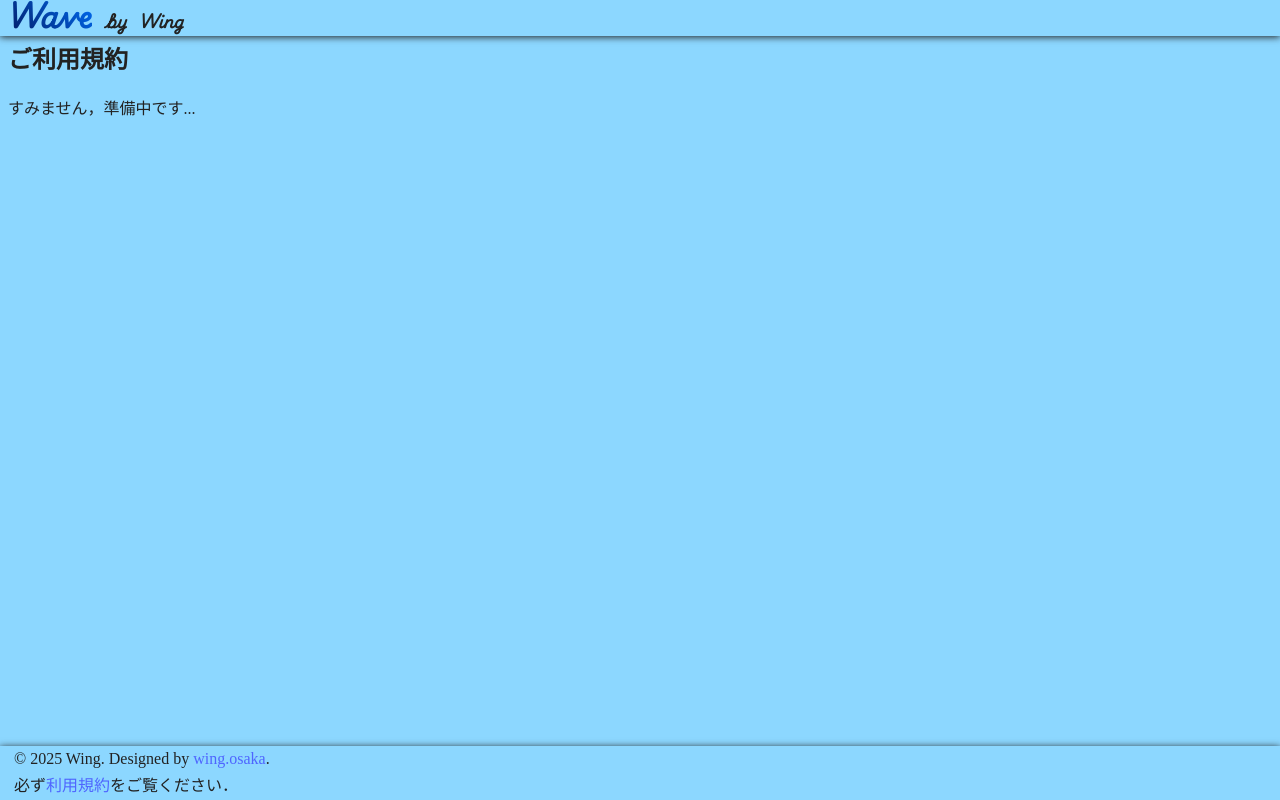
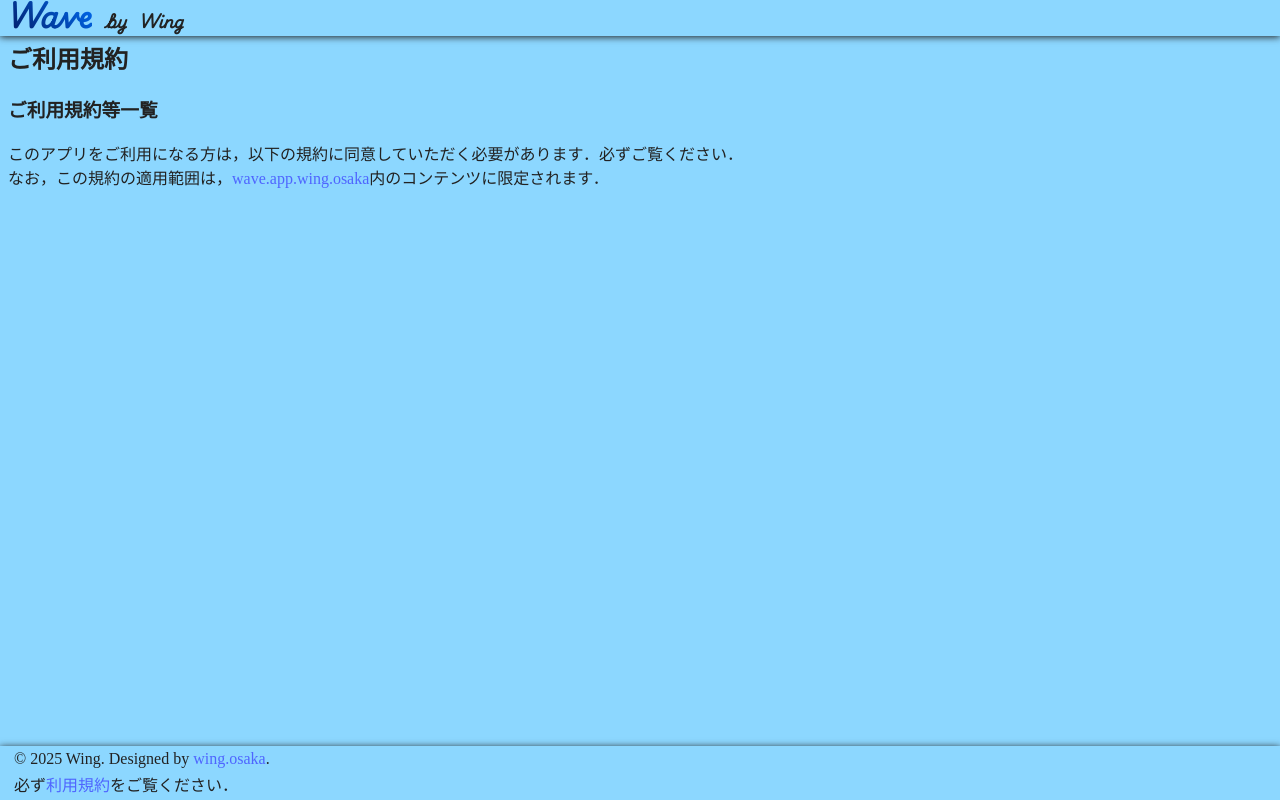
Before and after one commit to te-wing/wave.graphics, a Next.js app: page /policy in a window 1280 px wide. Built offline with nearby package versions, Linux system fonts and the light colour scheme; a web font is replaced by a local one.

Commit message:
規約一覧　作り始めました

```diff
--- a/src/app/policy/page.tsx
+++ b/src/app/policy/page.tsx
@@ -1,7 +1,13 @@
+import Link from 'next/link';
+
 export default function policyPage() {
   return (
     <>
-      <p>すみません，準備中です...</p>
+      <h3>ご利用規約等一覧</h3>
+      <p>
+        このアプリをご利用になる方は，以下の規約に同意していただく必要があります．必ずご覧ください．<br />
+        なお，この規約の適用範囲は，<Link href='/'>wave.app.wing.osaka</Link>内のコンテンツに限定されます．
+      </p>
     </>
   )
 }
```
